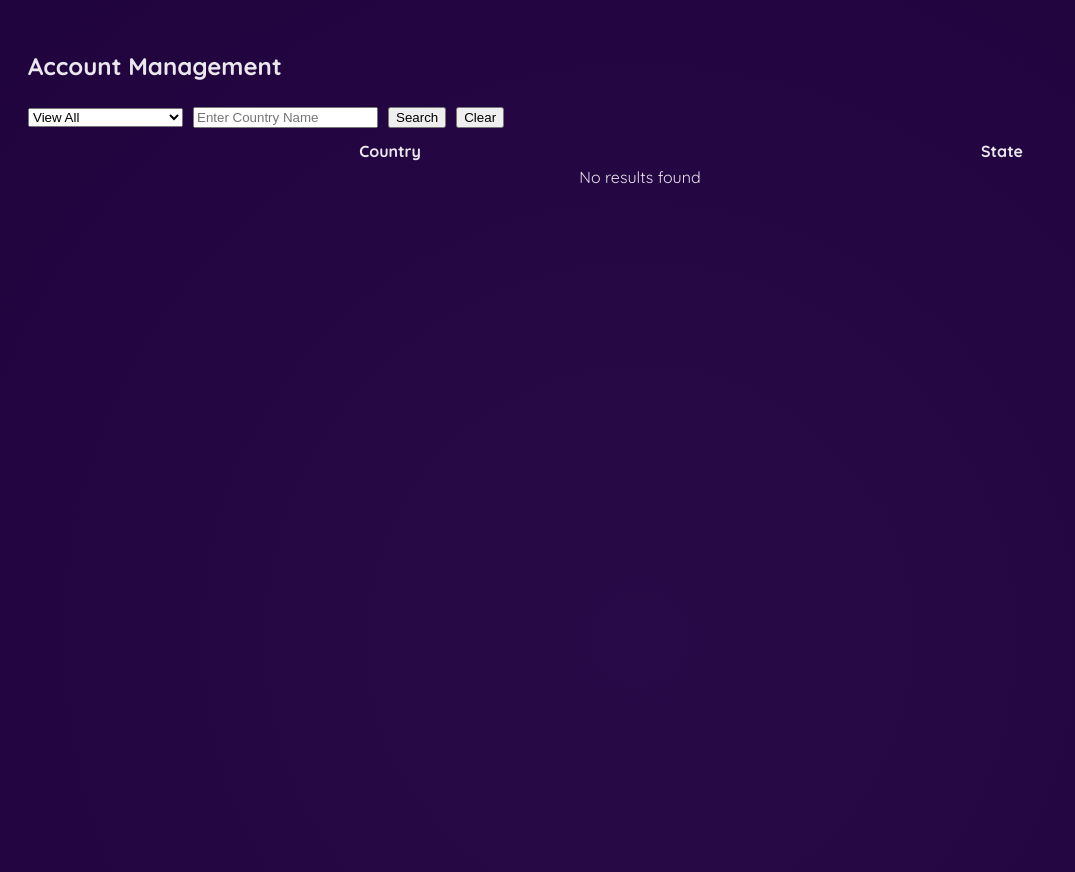
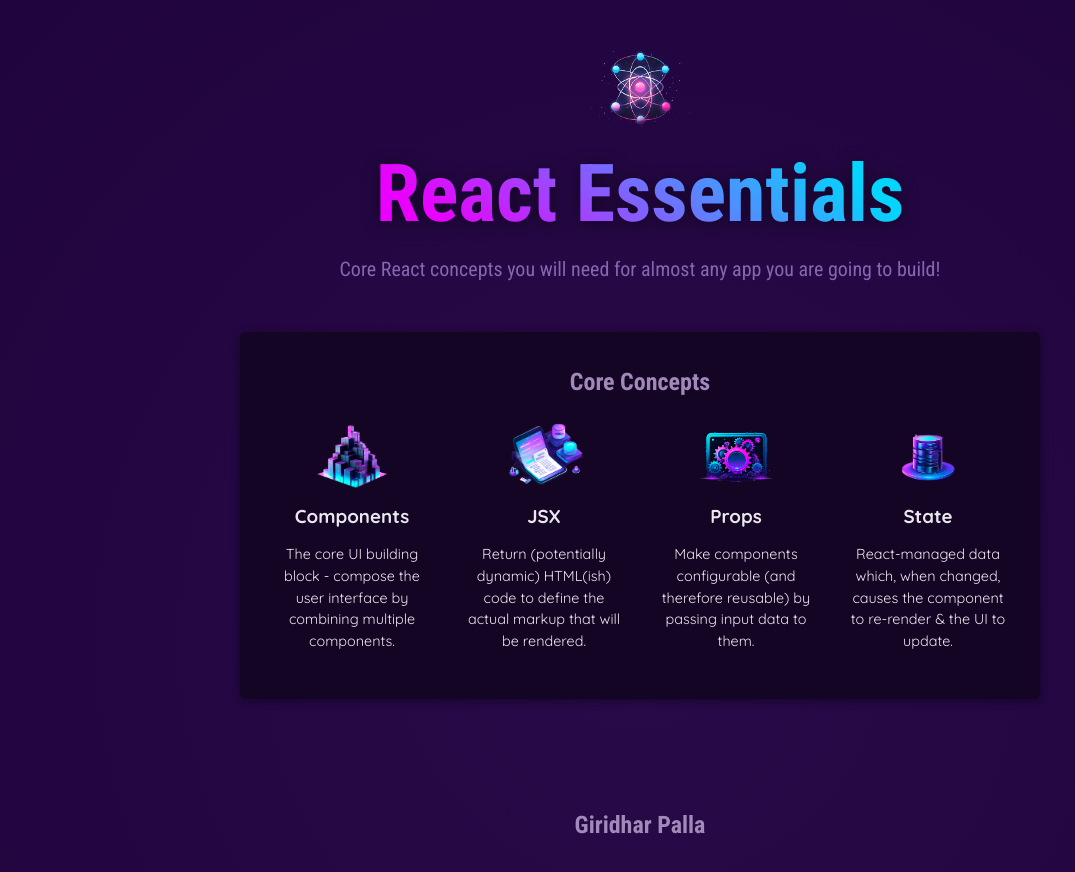
Before and after one commit to giridharpalla/React_Custom_Components, a React (Vite) app: page / in a window 1280 px wide. Shown: the top 872 px of the page, without its empty margins (0-1075 px from the left). Built offline with nearby package versions, Linux system fonts and the light colour scheme.

Commit message:
reacts props

```diff
--- a/src/App.jsx
+++ b/src/App.jsx
@@ -1,120 +1,73 @@
-import React, { useState } from 'react';
+import reactimg from './assets/react-core-concepts.png'
+import {CORE_CONCEPTS} from './data.js';
 
-// Mock data mapping countries to their states
-const countryToStatesMap = {
-  USA: ['California', 'Texas', 'New York', 'Florida'],
-  India: ['Karnataka', 'Maharashtra', 'Tamil Nadu', 'Gujarat'],
-  Canada: ['Ontario', 'Quebec', 'British Columbia', 'Alberta'],
-  // Add more countries and states as needed
-};
+const reactDescriptions = ['Fundamental', 'Crucial', 'Core'];
 
-const App = () => {
-  const [selectedFilter, setSelectedFilter] = useState('View All');
-  const [inputValue, setInputValue] = useState('');
-  const [searchResults, setSearchResults] = useState([]);
+function genRandomInt(max) {
+  return Math.floor(Math.random() * (max + 1));
+}
 
-  const handleFilterChange = (event) => {
-    const filter = event.target.value;
-    setSelectedFilter(filter);
-
-    if (filter === 'View All') {
-      // Display all countries and their states automatically
-      const allResults = Object.entries(countryToStatesMap).flatMap(
-        ([country, states]) => states.map((state) => ({ country, state }))
-      );
-      setSearchResults(allResults);
-    } else {
-      // Clear results when any other filter is selected
-      setSearchResults([]);
-    }
-  };
-
-  const handleInputChange = (event) => {
-    setInputValue(event.target.value);
-  };
-
-  const handleSearch = () => {
-    if (selectedFilter === 'View All') {
-      if (inputValue === '') {
-        // Display all countries and their states
-        const allResults = Object.entries(countryToStatesMap).flatMap(
-          ([country, states]) => states.map((state) => ({ country, state }))
-        );
-        setSearchResults(allResults);
-      } else {
-        // Search for the specific country
-        const states = countryToStatesMap[inputValue];
-        if (states) {
-          const results = states.map((state) => ({ country: inputValue, state }));
-          setSearchResults(results);
-        } else {
-          alert('No states found for the entered country.');
-          setSearchResults([]);
-        }
-      }
-    } else {
-      // Implement other search logic here if necessary
-      console.log(`Searching for ${inputValue} in ${selectedFilter}`);
-    }
-  };
-
-  const handleClear = () => {
-    setInputValue('');
-    setSearchResults([]);
-  };
+function Header() {
+  const number = reactDescriptions[genRandomInt(2)];
+  console.log(number); // Correct placement of console.log
 
   return (
-    <div style={{ padding: '20px' }}>
-      <h2>Account Management</h2>
-      <div style={{ marginBottom: '10px' }}>
-        <select value={selectedFilter} onChange={handleFilterChange}>
-          <option value="View All">View All</option>
-          <option value="Transmitted Account #">Transmitted Account #</option>
-          <option value="TIN">TIN</option>
-          <option value="Rep Code">Rep Code</option>
-          <option value="Fund Family">Fund Family</option>
-          <option value="GDC">GDC</option>
-          <option value="Received Date">Received Date</option>
-          <option value="Forfeit Date">Forfeit Date</option>
-          <option value="Transaction Source">Transaction Source</option>
-          <option value="CUSIP">CUSIP</option>
-          <option value="Notes">Notes</option>
-          <option value="Participant ID">Participant ID</option>
-        </select>
-        <input
-          type="text"
-          value={inputValue}
-          onChange={handleInputChange}
-          placeholder={selectedFilter === 'View All' ? 'Enter Country Name' : `${selectedFilter} Required`}
-          style={{ marginLeft: '10px' }}
-        />
-        <button onClick={handleSearch} style={{ marginLeft: '10px' }}>Search</button>
-        <button onClick={handleClear} style={{ marginLeft: '10px' }}>Clear</button>
-      </div>
-      <div>
-        <table style={{ width: '100%', borderCollapse: 'collapse' }}>
-          <thead>
-            <tr>
-              <th>Country</th>
-              <th>State</th>
-            </tr>
-          </thead>
-          <tbody>
-            {searchResults.length > 0 ? (
-              searchResults.map((result, index) => (
-                <tr key={index}>
-                  <td>{result.country}</td>
-                  <td>{result.state}</td>
-                </tr>
-              ))
-            ) : (
-              <tr>
-                <td colSpan="2" style={{ textAlign: 'center' }}>No results found</td>
-              </tr>
-            )}
-          </tbody>
-        </table>
-      </div>
+    <header>
+      <img src={reactimg} alt="Stylized atom" />
+      <h1>React Essentials</h1>
+      <p>
+        {number} React concepts you will need for almost any app you are going to build!
+      </p>
+    </header>
+  );
+}
+
+function CoreConcept(props) {
+  return (
+    <li>
+      <img src={props.image} alt={props.title} />
+      <h3>{props.title}</h3>
+      <p>{props.description}</p>
+    </li>
+  );
+}
+
+function App() {
+  return (
+    <div>
+      <Header />
+      <main>
+        <section id="core-concepts">
+          <h2>Core Concepts</h2>
+          <ul>
+            <CoreConcept
+              title={CORE_CONCEPTS[0].title}
+              description ={CORE_CONCEPTS[0].description}
+
+              image={CORE_CONCEPTS[0].image}
+            />
+           <CoreConcept
+           title={CORE_CONCEPTS[1].title}
+           description ={CORE_CONCEPTS[1].description}
+
+           image={CORE_CONCEPTS[1].image}
+           />
+           <CoreConcept
+           title={CORE_CONCEPTS[2].title}
+           description ={CORE_CONCEPTS[2].description}
+
+           image={CORE_CONCEPTS[2].image}
+           />
+           <CoreConcept
+           title={CORE_CONCEPTS[3].title}
+           description ={CORE_CONCEPTS[3].description}
+
+           image={CORE_CONCEPTS[3].image}
+           />
+          </ul>
+        </section>
+        <h2><br/><br/><br/>Giridhar Palla</h2>
+      </main>
     </div>
   );
 }
--- /dev/null
+++ b/src/data.js
@@ -0,0 +1,31 @@
+import componentsImg from './assets/components.png';
+import propsImg from './assets/config.png';
+import jsxImg from './assets/jsx-ui.png';
+import stateImg from './assets/state-mgmt.png';
+
+export const CORE_CONCEPTS = [
+  {
+    image: componentsImg,
+    title: 'Components',
+    description:
+      'The core UI building block - compose the user interface by combining multiple components.',
+  },
+  {
+    image: jsxImg,
+    title: 'JSX',
+    description:
+      'Return (potentially dynamic) HTML(ish) code to define the actual markup that will be rendered.',
+  },
+  {
+    image: propsImg,
+    title: 'Props',
+    description:
+      'Make components configurable (and therefore reusable) by passing input data to them.',
+  },
+  {
+    image: stateImg,
+    title: 'State',
+    description:
+      'React-managed data which, when changed, causes the component to re-render & the UI to update.',
+  },
+];
```
